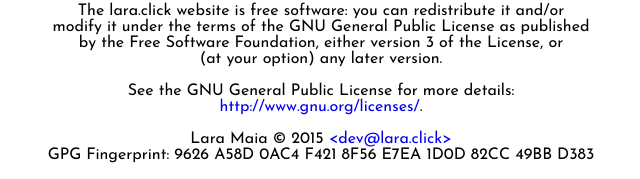
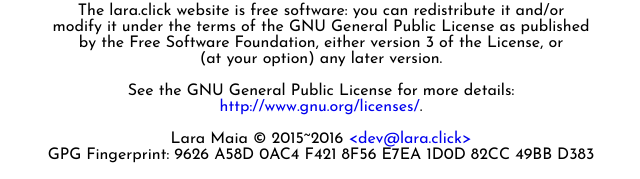
Before and after one commit to calendulish/lara.click, a PHP site: page / in a window 1280 px wide. Shown: the part 721-900 px from the top of the page, without its empty margins (319-959 px from the left). Run offline with PHP 8.4, Linux system fonts and the light colour scheme.

Commit message:
Happy new year

```diff
--- a/en_US/footer.php
+++ b/en_US/footer.php
@@ -14,5 +14,5 @@
     See the GNU General Public License for more details:
     <a href=http://www.gnu.org/licenses/>http://www.gnu.org/licenses/</a>.
 
-    Lara Maia © 2015 <a href="mailto:dev@lara.click">&lt;dev@lara.click&gt;</a>
+    Lara Maia © 2015~2016 <a href="mailto:dev@lara.click">&lt;dev@lara.click&gt;</a>
     GPG Fingerprint: 9626 A58D 0AC4 F421 8F56  E7EA 1D0D 82CC 49BB D383</p>
--- a/pt_BR/footer.php
+++ b/pt_BR/footer.php
@@ -14,5 +14,5 @@
     Veja a Licença Pública Geral GNU para mais detalhes:
     <a href=http://www.gnu.org/licenses/>http://www.gnu.org/licenses/</a>.
 
-    Lara Maia © 2015 <a href="mailto:dev@lara.click">&lt;dev@lara.click&gt;</a>
+    Lara Maia © 2015~2016 <a href="mailto:dev@lara.click">&lt;dev@lara.click&gt;</a>
     GPG Fingerprint: 9626 A58D 0AC4 F421 8F56  E7EA 1D0D 82CC 49BB D383</p>
--- a/style.css
+++ b/style.css
@@ -2,7 +2,7 @@
  * This work is licensed under the Creative Commons Attribution-NonCommercial-NoDerivatives 4.0 International License.
  * To view a copy of this license, visit http://creativecommons.org/licenses/by-nc-nd/4.0/.
  *
- * Lara Maia <dev@lara.click> © 2015
+ * Lara Maia <dev@lara.click> © 2015~2016
  *
  */
 
```
